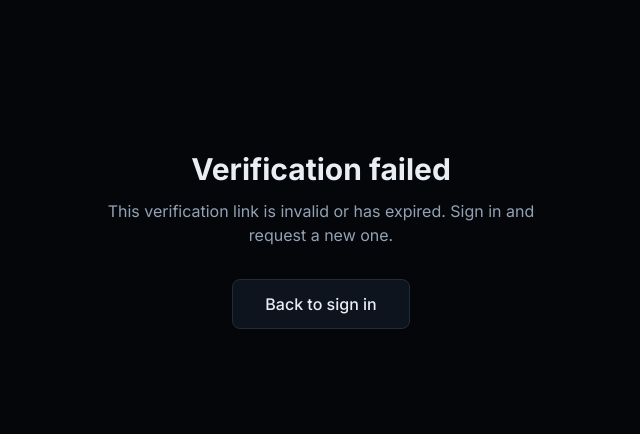
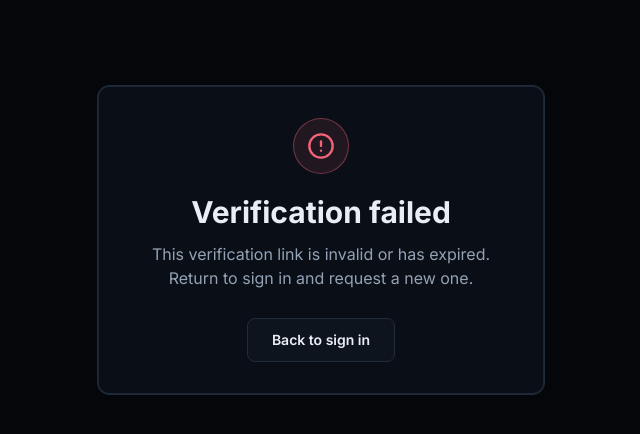
Before and after one commit to befikadusata/agentic-research-factory, a Next.js app in the folder frontend/: page /verify-email in a window 1280 px wide. Shown: the top 434 px of the page, without its empty margins (319-959 px from the left). Built offline with nearby package versions, Linux system fonts and the light colour scheme; no server answers.

Commit message:
fix(frontend): polish authentication loading states

```diff
--- a/frontend/app/new/page.tsx
+++ b/frontend/app/new/page.tsx
@@ -10,6 +10,7 @@ import { useWorkspace } from "@/lib/workspace";
 import { FormatSelector } from "@/components/FormatSelector";
 import { FileUpload } from "@/components/FileUpload";
 import { VerticalSelector } from "@/components/VerticalSelector";
+import { AuthLoadingState } from "@/components/AuthLoadingState";
 import { useVerticals } from "@/lib/useVerticals";
 import type { Vertical, OutputFormat } from "@/lib/types";
 
@@ -30,7 +31,9 @@ export default function NewRunPage() {
     if (authStatus === "unauthenticated") router.push("/");
   }, [authStatus, router]);
 
-  if (authStatus === "loading") return <p className="text-content-muted p-8">Loading…</p>;
+  if (authStatus === "loading") {
+    return <AuthLoadingState title="Preparing your research workspace" description="Confirming your session before starting a new run." />;
+  }
   if (!session) return null;
 
   const verticalDef = verticals.find((v) => v.key === vertical) ?? null;
--- a/frontend/app/verify-email/page.tsx
+++ b/frontend/app/verify-email/page.tsx
@@ -1,10 +1,65 @@
 "use client";
 
-import { useEffect, useState, Suspense } from "react";
+import { Suspense, useEffect, useState } from "react";
 import { useSearchParams } from "next/navigation";
 import Link from "next/link";
+import { CircleAlert, CircleCheck } from "lucide-react";
+import { AuthLoadingState } from "@/components/AuthLoadingState";
 
 type State = "verifying" | "success" | "error";
+
+function VerificationResult({
+  state,
+  email,
+}: {
+  state: Exclude<State, "verifying">;
+  email: string | null;
+}) {
+  const successful = state === "success";
+
+  return (
+    <div className="flex min-h-[60vh] items-center justify-center px-4 py-10">
+      <div
+        role={successful ? "status" : "alert"}
+        aria-live={successful ? "polite" : "assertive"}
+        className="w-full max-w-md rounded-xl border border-border-subtle bg-surface-1 p-6 text-center shadow-hairline sm:p-8"
+      >
+        <div
+          className={`mx-auto flex h-14 w-14 items-center justify-center rounded-full border ${
+            successful
+              ? "border-feedback-success/40 bg-feedback-success/10 text-feedback-success"
+              : "border-feedback-error/40 bg-feedback-error/10 text-feedback-error"
+          }`}
+        >
+          {successful ? <CircleCheck size={28} aria-hidden /> : <CircleAlert size={28} aria-hidden />}
+        </div>
+        <h1 className="mt-5 text-2xl font-bold text-content sm:text-3xl">
+          {successful ? "Email verified" : "Verification failed"}
+        </h1>
+        <p className="mx-auto mt-3 max-w-sm text-sm leading-6 text-content-secondary sm:text-base">
+          {successful ? (
+            <>
+              {email ? <><span className="break-all font-medium text-content">{email}</span> is confirmed. </> : null}
+              You can now sign in to your workspace.
+            </>
+          ) : (
+            "This verification link is invalid or has expired. Return to sign in and request a new one."
+          )}
+        </p>
+        <Link
+          href="/"
+          className={`mt-7 inline-flex min-h-11 items-center justify-center rounded-md px-6 py-2 text-sm font-semibold transition-colors focus-visible:outline-none focus-visible:ring-2 focus-visible:ring-primary focus-visible:ring-offset-2 focus-visible:ring-offset-surface-1 ${
+            successful
+              ? "bg-primary text-primary-on hover:bg-primary-hover"
+              : "border border-border-subtle bg-surface-2 text-content hover:bg-surface-3"
+          }`}
+        >
+          {successful ? "Continue to sign in" : "Back to sign in"}
+        </Link>
+      </div>
+    </div>
+  );
+}
 
 function VerifyEmailInner() {
   const params = useSearchParams();
@@ -17,67 +72,54 @@ function VerifyEmailInner() {
       setState("error");
       return;
     }
+
+    const controller = new AbortController();
+
     (async () => {
       try {
-        const res = await fetch(`${process.env.NEXT_PUBLIC_BACKEND_URL}/auth/verify-email`, {
+        const response = await fetch(`${process.env.NEXT_PUBLIC_BACKEND_URL}/auth/verify-email`, {
           method: "POST",
           headers: { "Content-Type": "application/json" },
           body: JSON.stringify({ token }),
+          signal: controller.signal,
         });
-        if (!res.ok) {
+        if (!response.ok) {
           setState("error");
           return;
         }
-        const data = await res.json();
+        const data = await response.json();
         setEmail(data.email ?? null);
         setState("success");
-      } catch {
-        setState("error");
+      } catch (error) {
+        if (!(error instanceof DOMException && error.name === "AbortError")) setState("error");
       }
     })();
+
+    return () => controller.abort();
   }, [token]);
 
-  return (
-    <div className="flex flex-col items-center justify-center min-h-[60vh] text-center">
-      {state === "verifying" && (
-        <p className="text-content-muted">Verifying your email…</p>
-      )}
-      {state === "success" && (
-        <>
-          <h1 className="text-3xl font-bold mb-3 text-content">Email verified ✓</h1>
-          <p className="text-content-secondary mb-8 max-w-md">
-            {email ? <><span className="font-medium text-content">{email}</span> is confirmed. </> : null}
-            You can now sign in.
-          </p>
-          <Link
-            href="/"
-            className="bg-primary hover:bg-primary-hover text-primary-on font-medium px-8 py-3 rounded-md transition-colors duration-base"
-          >
-            Go to sign in
-          </Link>
-        </>
-      )}
-      {state === "error" && (
-        <>
-          <h1 className="text-3xl font-bold mb-3 text-content">Verification failed</h1>
-          <p className="text-content-secondary mb-8 max-w-md">
-            This verification link is invalid or has expired. Sign in and request a new one.
-          </p>
-          <Link
-            href="/"
-            className="bg-surface-2 hover:bg-surface-3 border border-border-subtle text-content font-medium px-8 py-3 rounded-md transition-colors duration-base"
-          >
-            Back to sign in
-          </Link>
-        </>
-      )}
-    </div>
-  );
+  if (state === "verifying") {
+    return (
+      <AuthLoadingState
+        title="Verifying your email"
+        description="Checking your secure verification link. This should only take a moment."
+      />
+    );
+  }
+
+  return <VerificationResult state={state} email={email} />;
 }
 
 export default function VerifyEmailPage() {
   return (
-    <Suspense fallback={<p className="text-content-muted p-8">Loading…</p>}>
+    <Suspense
+      fallback={(
+        <AuthLoadingState
+          title="Preparing email verification"
+          description="Loading your secure verification link."
+        />
+      )}
+    >
       <VerifyEmailInner />
     </Suspense>
   );
--- a/frontend/components/AppShell.tsx
+++ b/frontend/components/AppShell.tsx
@@ -10,6 +10,7 @@ import { SidebarUser } from "@/components/SidebarUser";
 import { ThemeToggle } from "@/components/ThemeToggle";
 import { WorkspaceSwitcher } from "@/components/WorkspaceSwitcher";
 import { AuthScreen } from "@/components/AuthScreen";
+import { AuthLoadingState } from "@/components/AuthLoadingState";
 
 // Routes that render for signed-out users without the app chrome (e.g. the
 // email verification link lands here before the user has a session).
@@ -92,11 +93,7 @@ export function AppShell({ children }: { children: React.ReactNode }) {
   }, [pathname]);
 
   if (status === "loading") {
-    return (
-      <div className="min-h-screen flex items-center justify-center text-content-muted">
-        Loading…
-      </div>
-    );
+    return <AuthLoadingState fullScreen />;
   }
 
   if (status === "unauthenticated") {
--- /dev/null
+++ b/frontend/components/AuthLoadingState.tsx
@@ -0,0 +1,32 @@
+import { LayoutGrid, LoaderCircle } from "lucide-react";
+
+export function AuthLoadingState({
+  title = "Checking your session",
+  description = "Securely loading your workspace.",
+  fullScreen = false,
+}: {
+  title?: string;
+  description?: string;
+  fullScreen?: boolean;
+}) {
+  return (
+    <div
+      role="status"
+      aria-live="polite"
+      className={`flex items-center justify-center px-4 py-10 ${fullScreen ? "min-h-dvh" : "min-h-[60vh]"}`}
+    >
+      <div className="w-full max-w-sm rounded-xl border border-border-subtle bg-surface-1 p-6 text-center shadow-hairline sm:p-8">
+        <div className="mx-auto flex h-12 w-12 items-center justify-center rounded-xl border border-primary/20 bg-primary/10 text-primary">
+          <LayoutGrid size={24} aria-hidden />
+        </div>
+        <LoaderCircle
+          size={22}
+          className="mx-auto mt-6 animate-spin text-primary motion-reduce:animate-none"
+          aria-hidden
+        />
+        <p className="mt-4 text-base font-semibold text-content">{title}</p>
+        <p className="mt-1 text-sm leading-6 text-content-secondary">{description}</p>
+      </div>
+    </div>
+  );
+}
--- a/frontend/components/WorkspaceSwitcher.tsx
+++ b/frontend/components/WorkspaceSwitcher.tsx
@@ -19,7 +19,16 @@ export function WorkspaceSwitcher() {
 
   if (status !== "authenticated") return null;
   if (loading && !active) {
-    return <div className="text-xs text-content-muted px-3 py-2">Loading workspace…</div>;
+    return (
+      <div
+        role="status"
+        aria-label="Loading workspace"
+        className="flex min-h-11 items-center rounded-md border border-border-subtle bg-surface-2 px-3"
+      >
+        <span aria-hidden className="h-4 w-2/3 animate-pulse rounded bg-surface-3 motion-reduce:animate-none" />
+        <span className="sr-only">Loading workspace…</span>
+      </div>
+    );
   }
   if (!active) return null;
 
--- a/frontend/middleware.ts
+++ b/frontend/middleware.ts
@@ -6,6 +6,6 @@ export default withAuth({
 
 export const config = {
   matcher: [
-    "/((?!api/auth|api/backend-token|_next/static|_next/image|favicon\\.ico).*)",
+    "/((?!api/auth|api/backend-token|verify-email|_next/static|_next/image|favicon\\.ico).*)",
   ],
 };
```
Also changed, not shown: frontend/playwright-report/index.html (+1 -1 lines), 1 other file (tests, documents, lock files or other folders).
